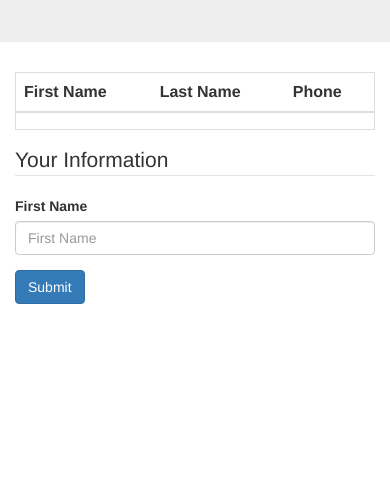
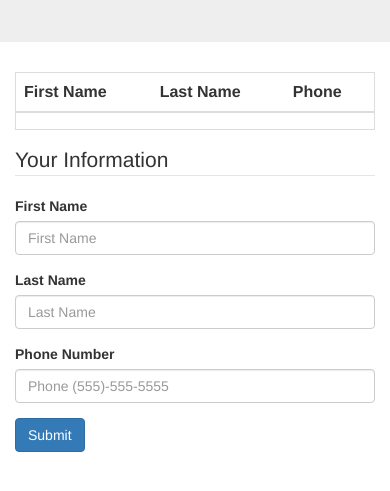
Before and after one commit to Lauxx/Challenge-One, a plain HTML site: page index.html in a window 390 px wide. Shown: the part 153-644 px from the top of the page. Drawn offline with nearby package versions, Linux system fonts and the light colour scheme.

Commit message:
Added form sections to include last name and phone number.

```diff
--- a/index.html
+++ b/index.html
@@ -48,6 +48,15 @@
 						<label for="">First Name</label>
 						<input type="text" class="form-control" id="" placeholder="First Name">
 					</div>
+					<div class="form-group">
+						<label for="">Last Name</label>
+						<input type="text" class="form-control" id="" placeholder="Last Name">
+					</div>
+
+					<div class="form-group">
+						<label for="">Phone Number</label>
+						<input type="text" class="form-control" id="" placeholder="Phone (555)-555-5555">
+					</div>
 					<button type="submit" class="btn btn-primary">Submit</button>
 				</form>
 			</section>
```
